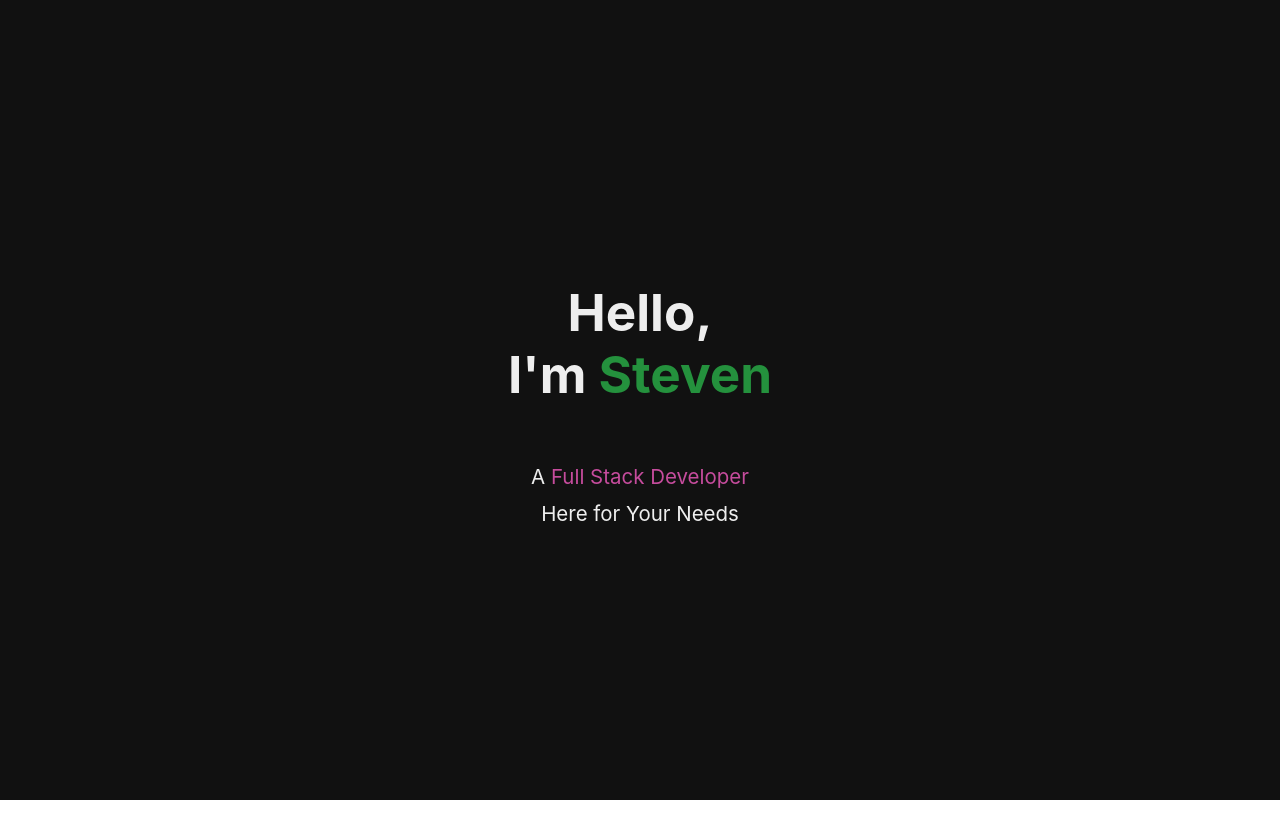
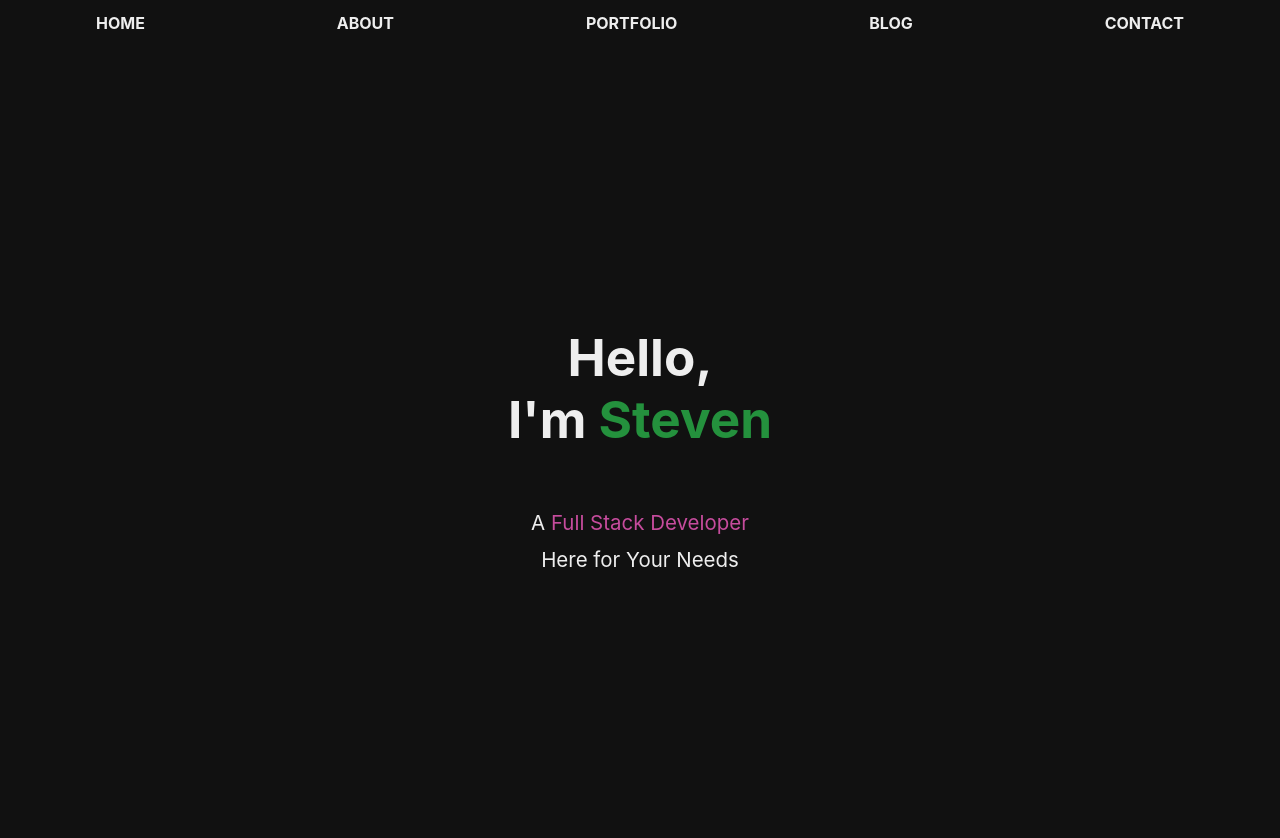
Before and after one commit to StevenDRiggs/my-next-website-revamp-frontend, a Next.js app: page / in a window 1280 px wide. Shown: the top 838 px of the page. Before the commit the page ends 800 px from the top, so only its background shows below. Built offline with nearby package versions, Linux system fonts and the light colour scheme.

Commit message:
began navbar

```diff
--- /dev/null
+++ b/components/navbar.tsx
@@ -0,0 +1,52 @@
+import type { SyntheticEvent } from 'react'
+
+import styles from '../styles/Navbar.module.scss'
+
+
+const black = '#111'
+const mauve = '#c64c9d'
+const white = '#eee'
+
+
+const Navbar = () => {
+  const newActiveNavLink = (event: SyntheticEvent) => {
+    Array.from(event.target.parentElement.parentElement.children).forEach(link => link.className = '')
+
+    event.target.parentElement.className = 'activeLink'
+  }
+
+  return (
+    <div className={`bgDark ${styles.navbar}`}>
+      <ul>
+        <a href='#top' onClick={newActiveNavLink}>
+          <li name='home'>
+            HOME
+          </li>
+        </a>
+        <a href='#about' onClick={newActiveNavLink}>
+          <li name='about'>
+            ABOUT
+          </li>
+        </a>
+        <a href='#portfolio' onClick={newActiveNavLink}>
+          <li name='portfolio'>
+            PORTFOLIO
+          </li>
+        </a>
+        <a href='#blog' onClick={newActiveNavLink}>
+          <li name='blog'>
+            BLOG
+          </li>
+        </a>
+        <a href='#contact' onClick={newActiveNavLink}>
+          <li name='contact'>
+            CONTACT
+          </li>
+        </a>
+      </ul>
+    </div>
+  )
+}
+
+
+export default Navbar
--- a/pages/_app.tsx
+++ b/pages/_app.tsx
@@ -1,6 +1,8 @@
 import Head from 'next/head'
 
 import type { AppProps } from 'next/app'
+
+import Navbar from '../components/navbar'
 
 import '../styles/globals.css'
 
@@ -24,6 +26,10 @@ function MyApp({ Component, pageProps }: AppProps) {
         <meta name="theme-color" content="#ffffff" />
       </Head>
 
+      <Navbar />
+
+      <a name='top' />
+
       <main>
         <Component {...pageProps} />
       </main>
--- /dev/null
+++ b/styles/Navbar.module.scss
@@ -0,0 +1,28 @@
+@use 'colorDefs';
+
+
+.navbar {
+  color: colorDefs.$white;
+  font-weight: 700;
+  width: 100%;
+  position: sticky;
+  top: 0;
+  z-index: 9999;
+
+  ul {
+    margin: 0;
+    padding: 0;
+    display: flex;
+    justify-content: space-around;
+    list-style-type: none;
+
+    li {
+      padding: 0.8em;
+
+      &:hover {
+        background-color: colorDefs.$mauve;
+        color: colorDefs.$black;
+      }
+    }
+  }
+}
--- a/styles/Welcome.module.scss
+++ b/styles/Welcome.module.scss
@@ -1,6 +1,4 @@
-$white: #eee;
-$iconGreen: #24913d;
-$mauve: #c64c9d;
+@use 'colorDefs';
 
 
 .welcomeDiv {
@@ -11,13 +9,13 @@ $mauve: #c64c9d;
   align-items: center;
   justify-content: center;
   text-align: center;
-  color: $white;
+  color: colorDefs.$white;
   font-size: 1.6rem;
   cursor: default;
 
   h1 {
     span {
-      color: $iconGreen;
+      color: colorDefs.$iconGreen;
     }
   }
 
@@ -27,7 +25,7 @@ $mauve: #c64c9d;
     font-size: 0.8em;
 
     a {
-      color: $mauve;
+      color: colorDefs.$mauve;
       cursor: help;
     }
   }
@@ -48,6 +46,6 @@ $mauve: #c64c9d;
   bottom: 25%;
   right: 10%;
   z-index: 2;
-  background-color: $white;
+  background-color: colorDefs.$white;
   padding: 0.5em;;
 }
--- /dev/null
+++ b/styles/_colorDefs.scss
@@ -0,0 +1,4 @@
+$white: #eee;
+$iconGreen: #24913d;
+$mauve: #c64c9d;
+$black: #111;
```
